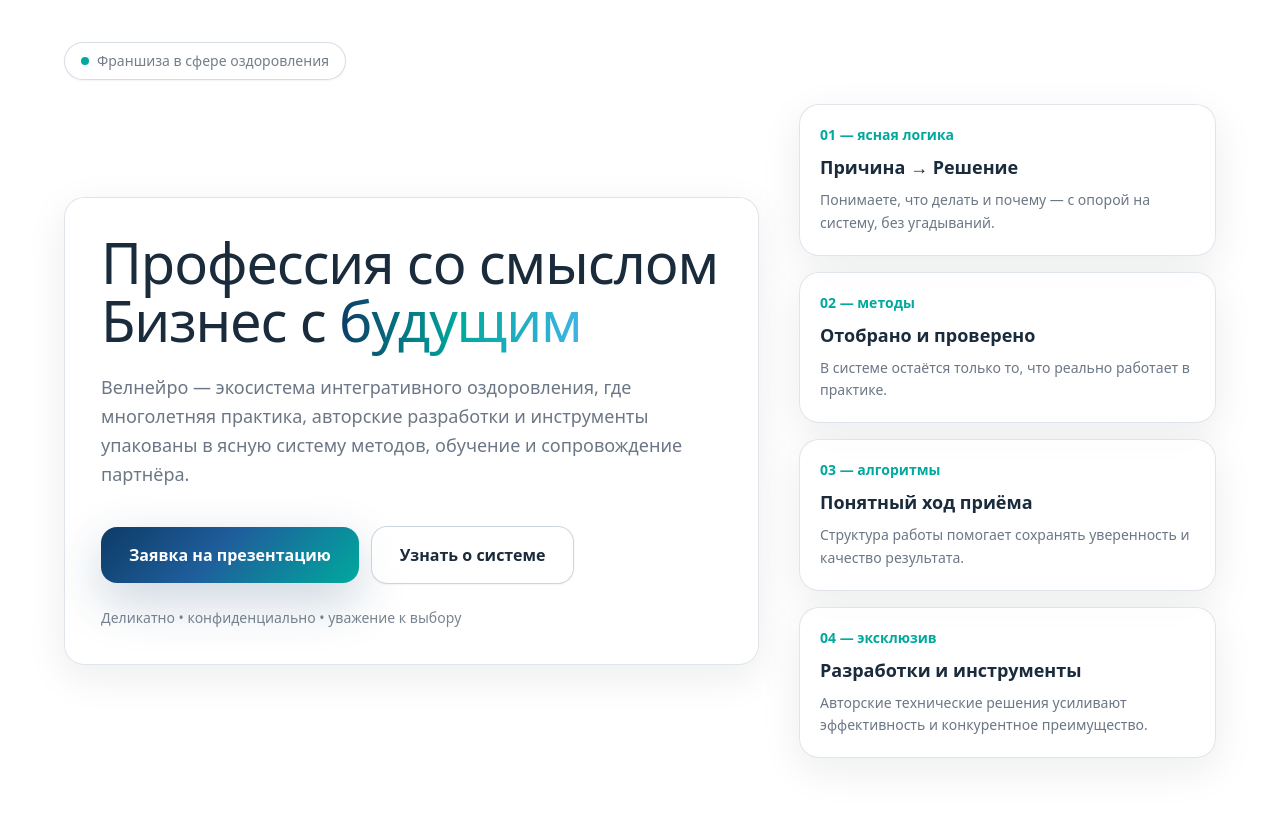
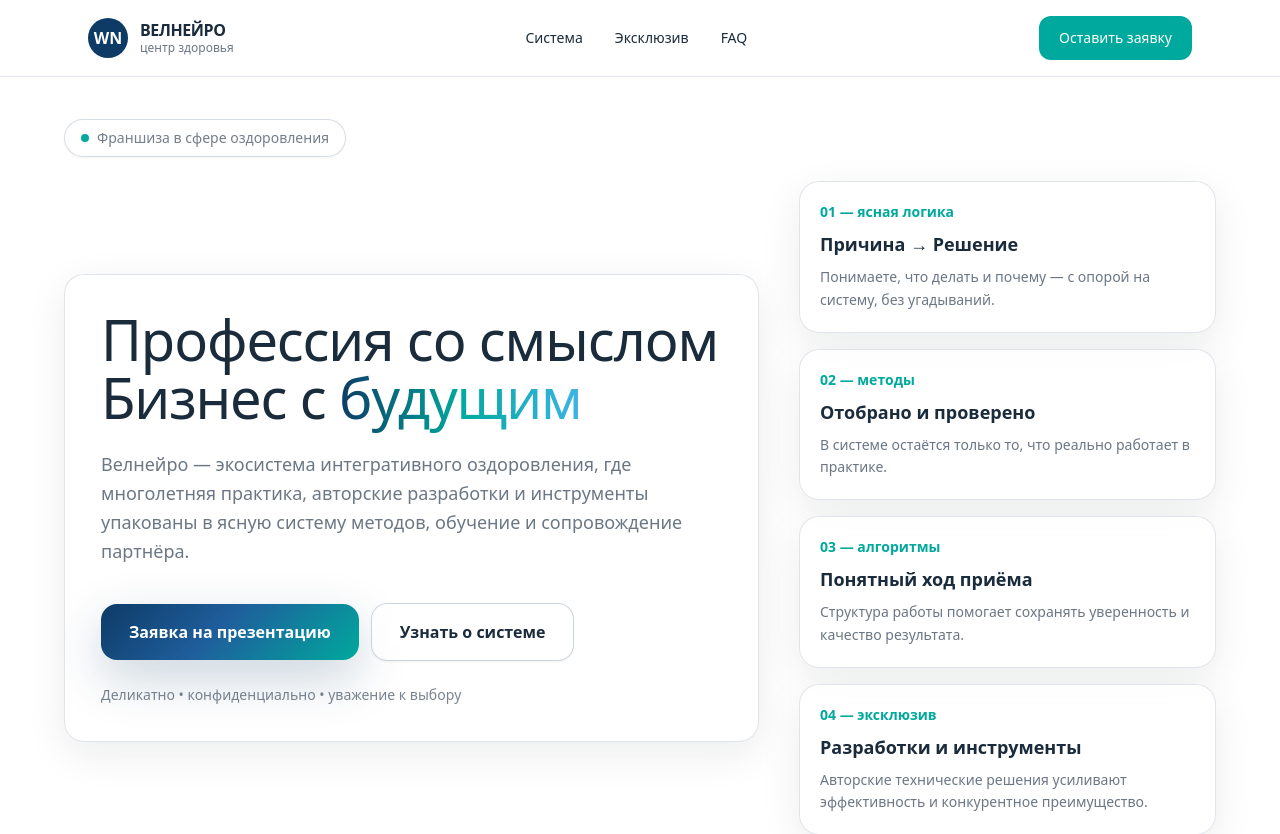
Before and after one commit to AidarKh24/wellneuro-site, a Next.js app: page / in a window 1280 px wide. Shown: the top 834 px of the page. Built offline with nearby package versions, Linux system fonts and the light colour scheme.

Commit message:
Update layout.tsx

```diff
--- a/src/app/layout.tsx
+++ b/src/app/layout.tsx
@@ -1,9 +1,9 @@
 import "./globals.css";
 
 export const metadata = {
-  title: "Велнейро — франшиза центра здоровья",
+  title: "Велнейро — Центр здоровья",
   description:
-    "Велнейро — система интегративного оздоровления. Франшиза: обучение, инструменты, сопровождение.",
+    "Велнейро — франшиза центра оздоровления: система методов, обучение, инструменты и сопровождение партнёра.",
 };
 
 export default function RootLayout({
@@ -13,16 +13,61 @@ export default function RootLayout({
 }) {
   return (
     <html lang="ru">
-      <body className="min-h-screen bg-white text-[#1A2B3C] antialiased">
-        {/* Мягкий фон-перелив на весь сайт */}
-        <div className="fixed inset-0 -z-10">
-          <div className="absolute inset-0 bg-white" />
-          <div className="absolute -top-40 left-[-10%] h-[520px] w-[520px] rounded-full bg-[#3FB4E6]/20 blur-3xl" />
-          <div className="absolute top-10 right-[-10%] h-[520px] w-[520px] rounded-full bg-[#00A99D]/18 blur-3xl" />
-          <div className="absolute bottom-[-220px] left-[18%] h-[620px] w-[620px] rounded-full bg-[#E9E3F6]/55 blur-3xl" />
-        </div>
+      <body className="min-h-screen bg-white text-[#1A2B3C]">
+        {/* Header */}
+        <header className="sticky top-0 z-50 bg-white/80 backdrop-blur border-b border-[#C7D0DB]/50">
+          <div className="mx-auto max-w-6xl px-6 py-4 flex items-center justify-between">
+            {/* Logo (пока текстовый вариант, позже подключим картинку) */}
+            <a href="#top" className="flex items-center gap-3">
+              <div className="h-10 w-10 rounded-full bg-[#0D3B66] text-white flex items-center justify-center font-semibold">
+                WN
+              </div>
+              <div className="leading-tight">
+                <div className="font-semibold tracking-tight">ВЕЛНЕЙРО</div>
+                <div className="text-xs text-[#6B7785]">центр здоровья</div>
+              </div>
+            </a>
 
-        {children}
+            {/* Nav */}
+            <nav className="hidden md:flex items-center gap-8 text-sm text-[#1A2B3C]">
+              <a href="#system" className="hover:text-[#1F5E9C] transition">
+                Система
+              </a>
+              <a href="#exclusive" className="hover:text-[#1F5E9C] transition">
+                Эксклюзив
+              </a>
+              <a href="#faq" className="hover:text-[#1F5E9C] transition">
+                FAQ
+              </a>
+            </nav>
+
+            {/* CTA */}
+            <a
+              href="#partnership"
+              className="inline-flex items-center justify-center rounded-xl px-5 py-3 text-sm font-medium bg-[#00A99D] text-white hover:opacity-90 transition"
+            >
+              Оставить заявку
+            </a>
+          </div>
+        </header>
+
+        {/* Page */}
+        <main id="top">{children}</main>
+
+        {/* Footer */}
+        <footer className="border-t border-[#C7D0DB]/50">
+          <div className="mx-auto max-w-6xl px-6 py-10 text-sm text-[#6B7785] flex flex-col md:flex-row gap-3 md:items-center md:justify-between">
+            <div>© {new Date().getFullYear()} Велнейро</div>
+            <div className="flex gap-4">
+              <a className="hover:text-[#1F5E9C] transition" href="#partnership">
+                Контакты
+              </a>
+              <a className="hover:text-[#1F5E9C] transition" href="#faq">
+                Вопросы
+              </a>
+            </div>
+          </div>
+        </footer>
       </body>
     </html>
   );
```
